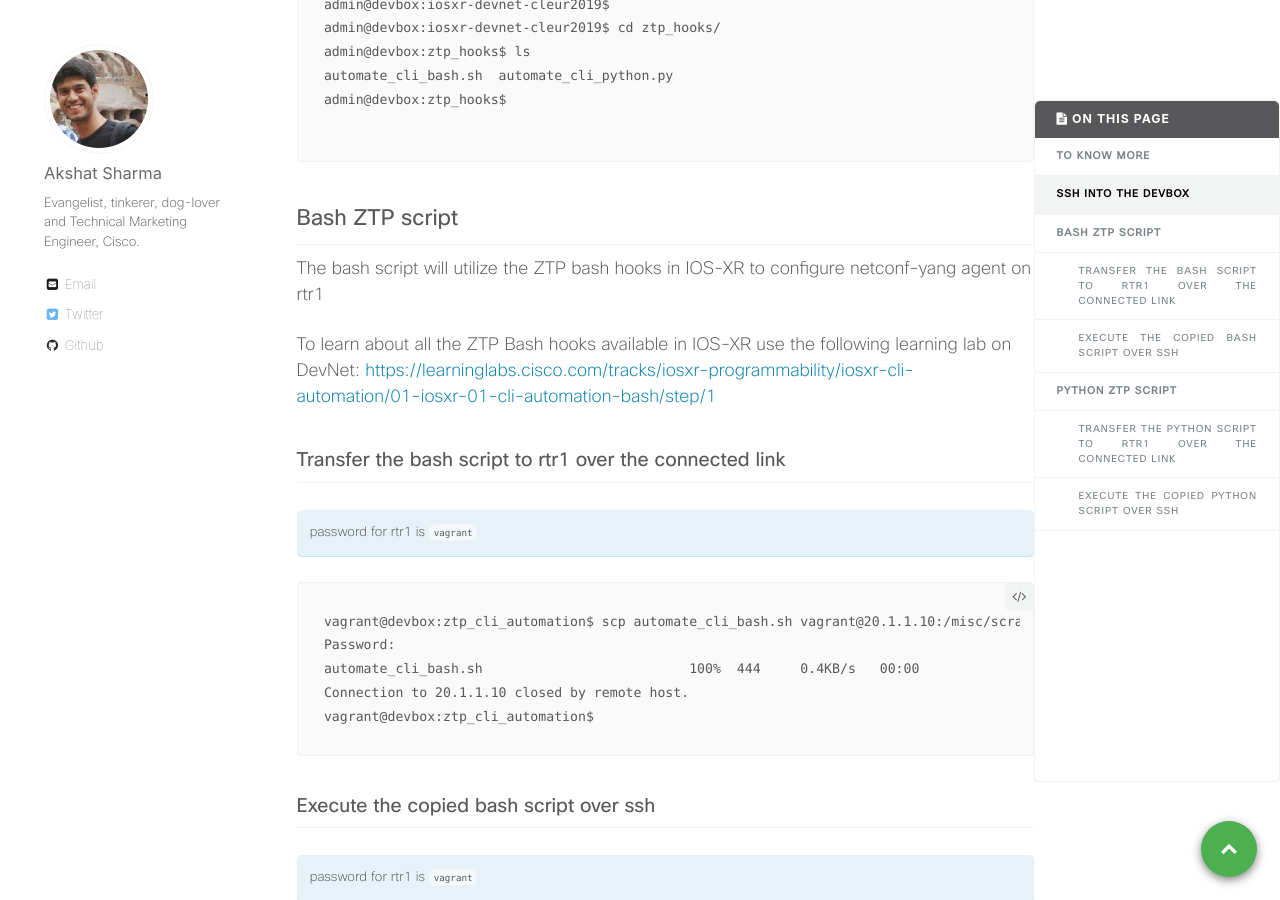
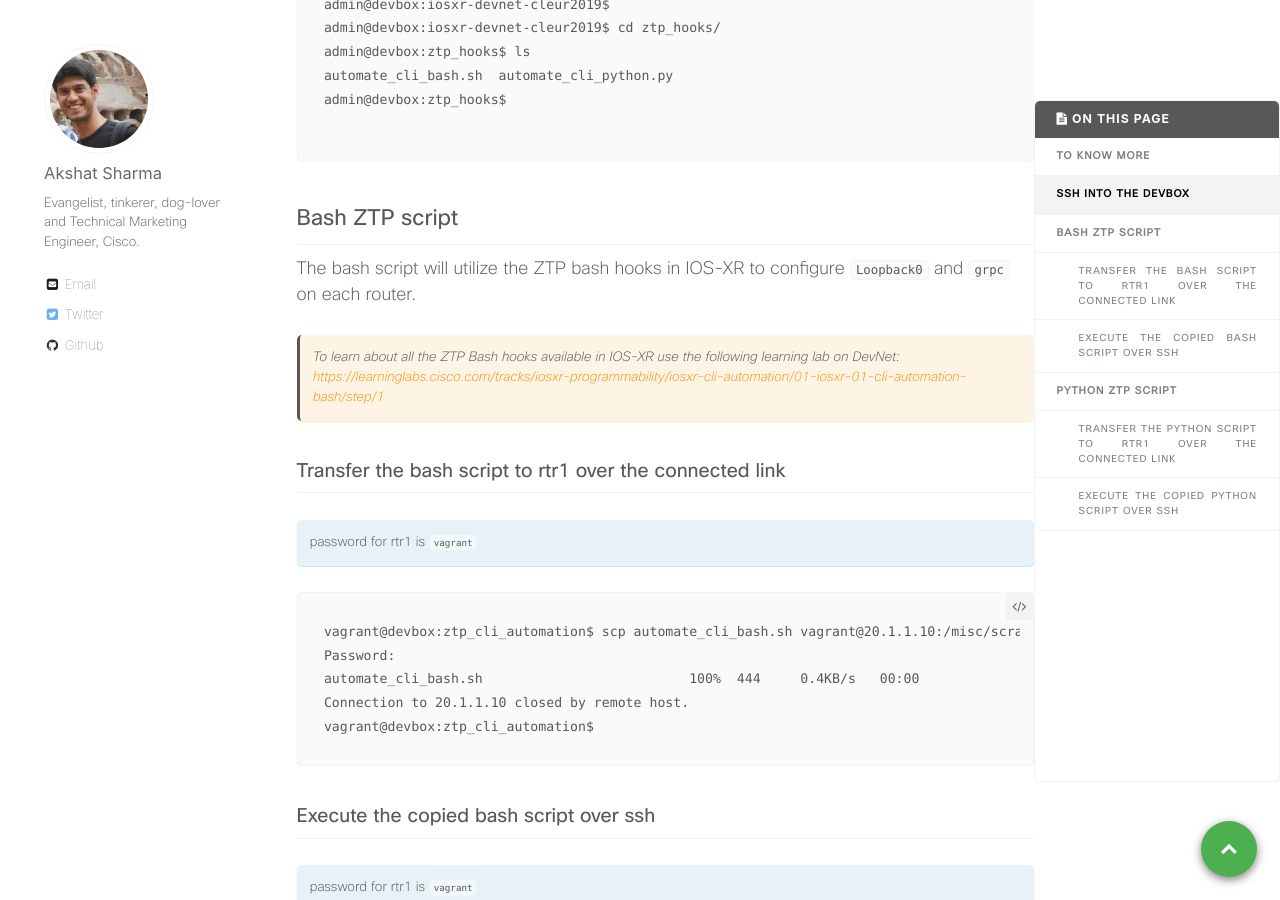
Before and after one commit to nanog75/hackathon, a Jekyll site: the page built from _wkinstructions/2018-06-12-step-1-ios-xr-ztp-bash-and-python-hooks.md, in a window 1280 px wide and 900 px high, scrolled down 3568 px. Built offline with Jekyll 4.4.1, drawn with Linux system fonts in a browser that asks for light colours; comment, search, counter and statistics services are not loaded.

Commit message:
Update 2018-06-12-step-1-ios-xr-ztp-bash-and-python-hooks.md

````diff
--- a/_wkinstructions/2018-06-12-step-1-ios-xr-ztp-bash-and-python-hooks.md
+++ b/_wkinstructions/2018-06-12-step-1-ios-xr-ztp-bash-and-python-hooks.md
@@ -154,11 +154,11 @@ admin@devbox:ztp_hooks$
 ```
 
 ## Bash ZTP script
-The bash script will utilize the ZTP bash hooks in IOS-XR to configure netconf-yang agent on rtr1
+The bash script will utilize the ZTP bash hooks in IOS-XR to configure `Loopback0` and `grpc` on each router.
 
-To learn about all the ZTP Bash hooks available in IOS-XR use the following learning lab on DevNet:
-<https://learninglabs.cisco.com/tracks/iosxr-programmability/iosxr-cli-automation/01-iosxr-01-cli-automation-bash/step/1>
-
+>To learn about all the ZTP Bash hooks available in IOS-XR use the following learning lab on DevNet:
+><https://learninglabs.cisco.com/tracks/iosxr-programmability/iosxr-cli-automation/01-iosxr-01-cli-automation-bash/step/1>
+{: .notice--warning}
 
 ### Transfer the bash script to rtr1 over the connected link
 
````
